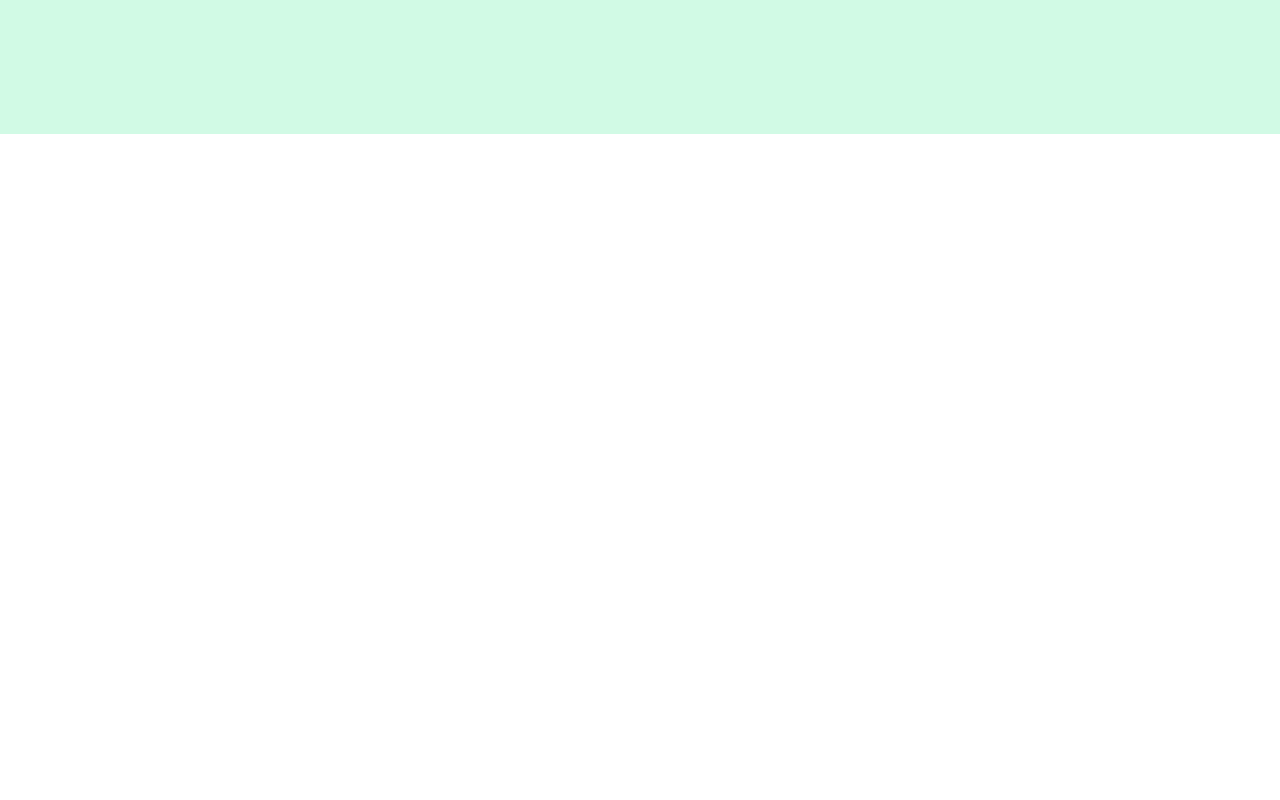
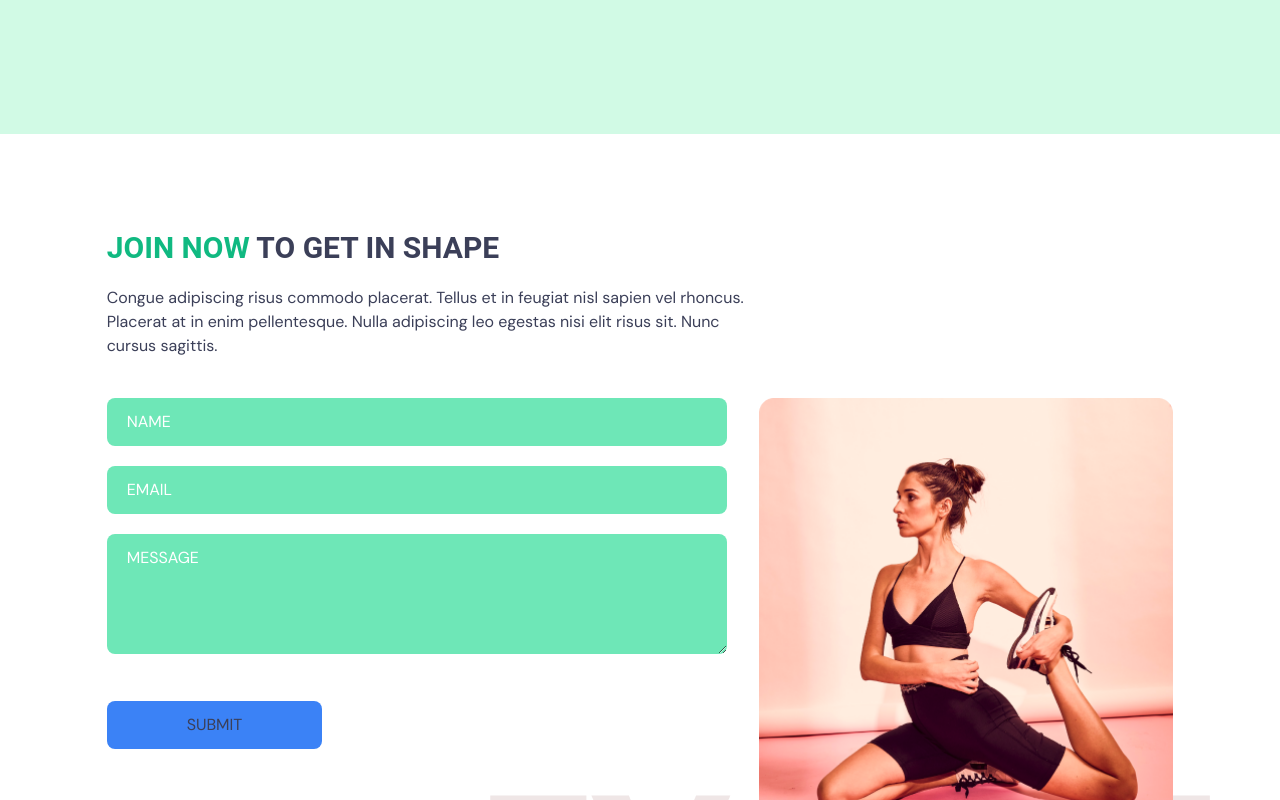
Before and after one commit to robel-codes/fitness-webapp, a React (Vite) app: page / in a window 1280 px wide. Shown: the part 2940-3740 px from the top of the page. Before the commit the page ends 3074 px from the top, so only its background shows below. Built offline with nearby package versions, Linux system fonts and the light colour scheme.

Commit message:
Added Contact Us section

```diff
--- a/package.json
+++ b/package.json
@@ -14,7 +14,8 @@
     "framer-motion": "^12.11.4",
     "react": "^19.1.0",
     "react-anchor-link-smooth-scroll": "^1.0.12",
-    "react-dom": "^19.1.0"
+    "react-dom": "^19.1.0",
+    "react-hook-form": "^7.56.4"
   },
   "devDependencies": {
     "@eslint/js": "^9.25.0",
--- a/src/App.tsx
+++ b/src/App.tsx
@@ -3,6 +3,7 @@
 import Home from "@/scenes/home";
 import Benefits from "@/scenes/benefits";
 import OurClasses from "@/scenes/ourClasses";
+import ContactUs from "@/scenes/contactUs";
 import { SelectedPage } from "@/shared/types";
 
 
@@ -43,6 +44,9 @@
       <OurClasses
         setSelectedPage={setSelectedPage}
       />
+      <ContactUs
+        setSelectedPage={setSelectedPage}
+      />
     </div>
   )
 }
--- /dev/null
+++ b/src/scenes/contactUs/index.tsx
@@ -0,0 +1,161 @@
+import { useForm } from "react-hook-form";
+import { SelectedPage } from "@/shared/types";
+import { motion } from "framer-motion";
+import ContactUsPageGraphic from "@/assets/ContactUsPageGraphic.png";
+import HText from "@/shared/HText";
+
+type Props = {
+  setSelectedPage: (value: SelectedPage) => void;
+};
+
+const ContactUs = ({ setSelectedPage }: Props) => {
+  const inputStyles = `mb-5 w-full rounded-lg bg-primary-300
+  px-5 py-3 placeholder-white`;
+
+  const {
+    register,
+    trigger,
+    formState: { errors },
+  } = useForm();
+
+  const onSubmit = async (e: React.FormEvent<HTMLFormElement>) => {
+    const isValid = await trigger();
+    if (!isValid) {
+      e.preventDefault();
+    }
+  };
+
+  return (
+    <section id="contactus" className="mx-auto w-5/6 pt-24 pb-32">
+      <motion.div
+        onViewportEnter={() => setSelectedPage(SelectedPage.ContactUs)}
+      >
+        {/* HEADER */}
+        <motion.div
+          className="md:w-3/5"
+          initial="hidden"
+          whileInView="visible"
+          viewport={{ once: true, amount: 0.5 }}
+          transition={{ duration: 0.5 }}
+          variants={{
+            hidden: { opacity: 0, x: -50 },
+            visible: { opacity: 1, x: 0 },
+          }}
+        >
+          <HText>
+            <span className="text-primary-500">JOIN NOW</span> TO GET IN SHAPE
+          </HText>
+          <p className="my-5">
+            Congue adipiscing risus commodo placerat. Tellus et in feugiat nisl
+            sapien vel rhoncus. Placerat at in enim pellentesque. Nulla
+            adipiscing leo egestas nisi elit risus sit. Nunc cursus sagittis.
+          </p>
+        </motion.div>
+
+        {/* FORM AND IMAGE */}
+        <div className="mt-10 justify-between gap-8 md:flex">
+          <motion.div
+            className="mt-10 basis-3/5 md:mt-0"
+            initial="hidden"
+            whileInView="visible"
+            viewport={{ once: true, amount: 0.5 }}
+            transition={{ duration: 0.5 }}
+            variants={{
+              hidden: { opacity: 0, y: 50 },
+              visible: { opacity: 1, y: 0 },
+            }}
+          >
+            <form
+              target="_blank"
+              onSubmit={onSubmit}
+              action="https://formsubmit.co/733a1bd7223783e48f4406335f04aaa6"
+              method="POST"
+            >
+              <input
+                className={inputStyles}
+                type="text"
+                placeholder="NAME"
+                {...register("name", {
+                  required: true,
+                  maxLength: 100,
+                })}
+              />
+              {errors.name && (
+                <p className="mt-1 text-primary-500">
+                  {errors.name.type === "required" && "This field is required."}
+                  {errors.name.type === "maxLength" &&
+                    "Max length is 100 char."}
+                </p>
+              )}
+
+              <input
+                className={inputStyles}
+                type="text"
+                placeholder="EMAIL"
+                {...register("email", {
+                  required: true,
+                  pattern: /^[A-Z0-9._%+-]+@[A-Z0-9.-]+\.[A-Z]{2,}$/i,
+                })}
+              />
+              {errors.email && (
+                <p className="mt-1 text-primary-500">
+                  {errors.email.type === "required" &&
+                    "This field is required."}
+                  {errors.email.type === "pattern" && "Invalid email address."}
+                </p>
+              )}
+
+              <textarea
+                className={inputStyles}
+                placeholder="MESSAGE"
+                rows={4}
+                cols={50}
+                {...register("message", {
+                  required: true,
+                  maxLength: 2000,
+                })}
+              />
+              {errors.message && (
+                <p className="mt-1 text-primary-500">
+                  {errors.message.type === "required" &&
+                    "This field is required."}
+                  {errors.message.type === "maxLength" &&
+                    "Max length is 2000 char."}
+                </p>
+              )}
+
+              <button
+                type="submit"
+                className="mt-5 rounded-lg bg-secondary-500 px-20 py-3 transition duration-500 hover:text-white"
+              >
+                SUBMIT
+              </button>
+            </form>
+          </motion.div>
+
+          <motion.div
+            className="relative mt-16 basis-2/5 md:mt-0"
+            initial="hidden"
+            whileInView="visible"
+            viewport={{ once: true, amount: 0.5 }}
+            transition={{ delay: 0.2, duration: 0.5 }}
+            variants={{
+              hidden: { opacity: 0, y: 50 },
+              visible: { opacity: 1, y: 0 },
+            }}
+          >
+            <div className="w-full before:absolute before:-bottom-20 before:-right-10 before:z-[-1] md:before:content-evolvetext">
+              <img
+                className="w-full"
+                alt="contact-us-page-graphic"
+                src={ContactUsPageGraphic}
+              />
+            </div>
+          </motion.div>
+        </div>
+      </motion.div>
+    </section>
+  );
+};
+
+export default ContactUs;
```
Also changed, not shown: 1 other file (tests, documents, lock files or other folders).
